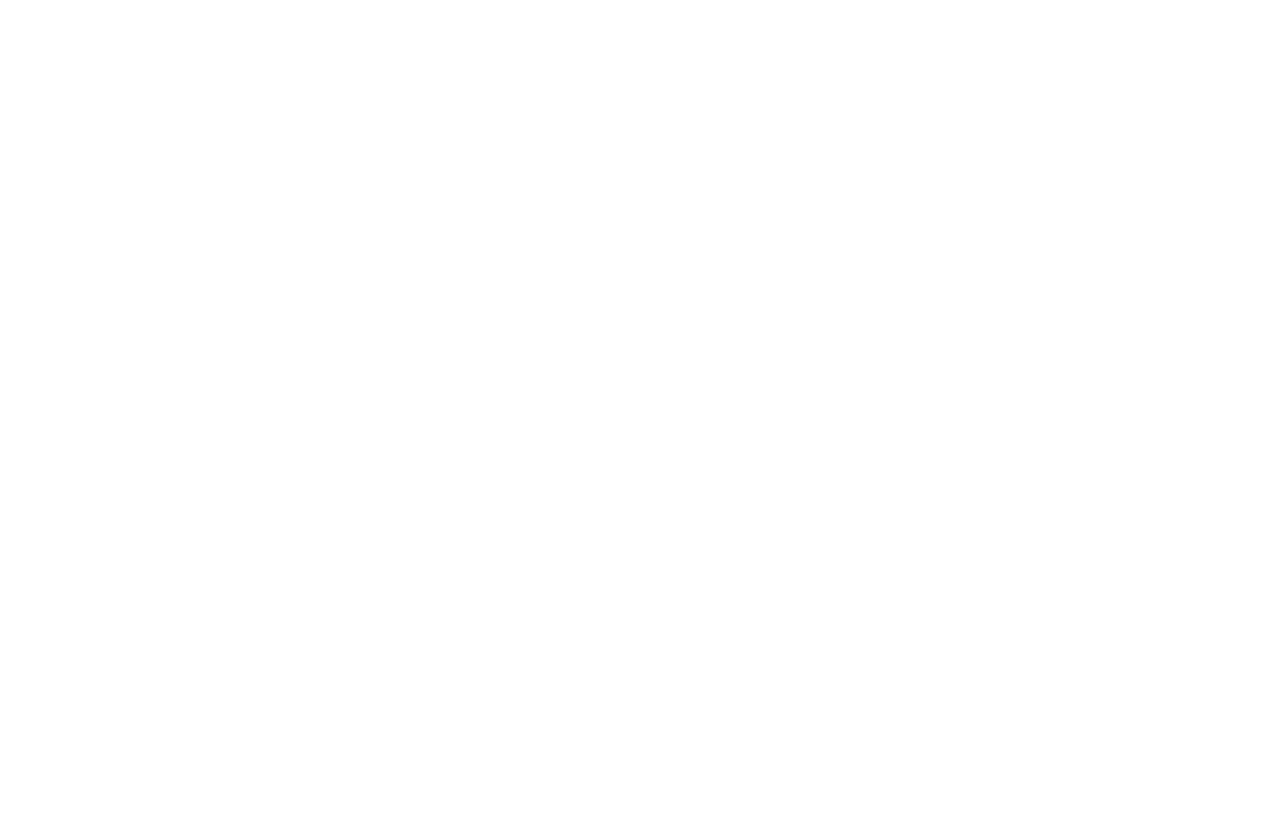
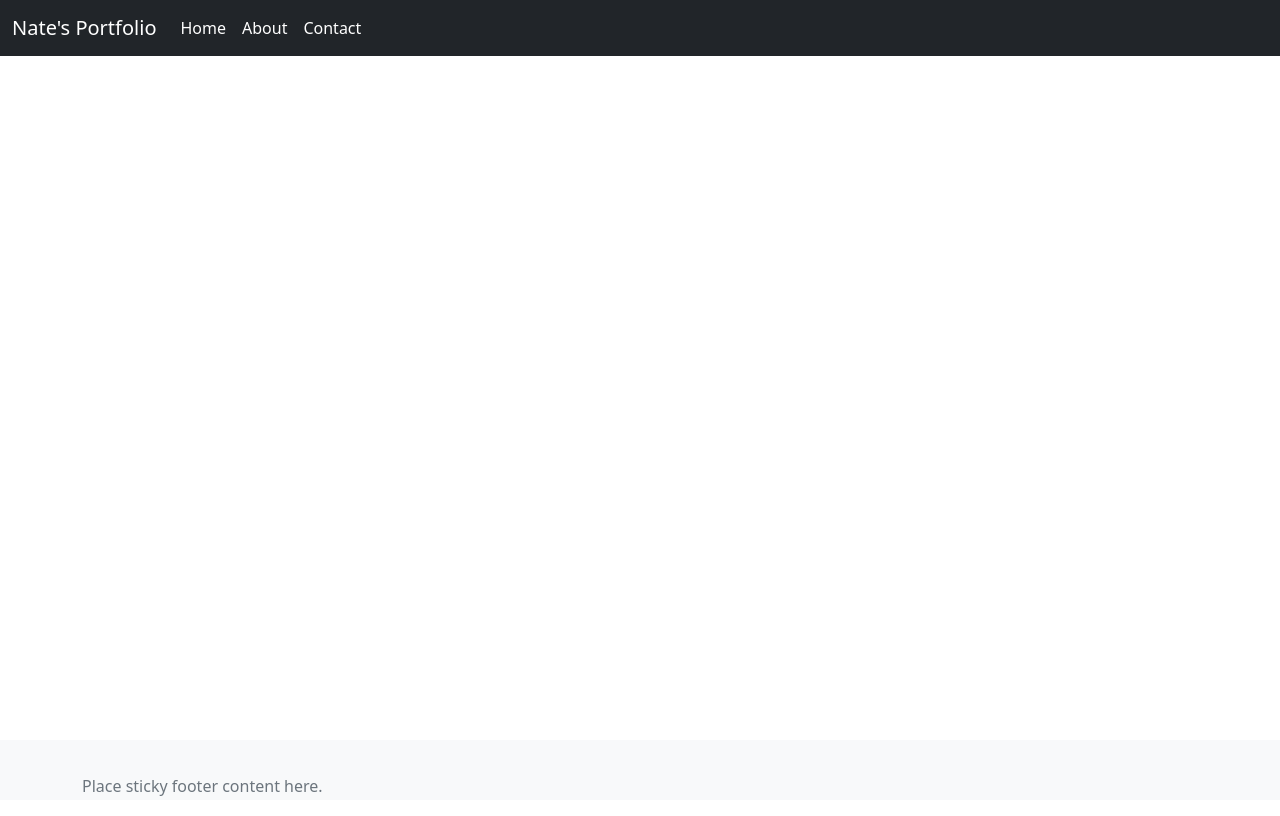
Before and after one commit to Nathaniel-Dominguez/portfolio-page, a plain HTML site: page contact.html in a window 1280 px wide. Drawn offline with nearby package versions, Linux system fonts and the light colour scheme.

Commit message:
added footer to contact page and nav bar

```diff
--- a/contact.html
+++ b/contact.html
@@ -0,0 +1,65 @@
+<!DOCTYPE html>
+
+<html lang="en">
+
+<head>
+
+  <title>Nate's Portfolio</title>
+
+  <meta charset="UTF-8" />
+
+  <meta name="viewport" content="width=device-width,initial-scale=1" />
+
+  <meta name="description" content="Portfolio" />
+
+  <link href="https://cdn.jsdelivr.net/npm/bootstrap@5.1.3/dist/css/bootstrap.min.css" rel="stylesheet" crossorigin="anonymous">
+
+  <link rel="stylesheet" href="https://cdn.jsdelivr.net/npm/bootstrap-icons@1.8.1/font/bootstrap-icons.css">
+
+  <link rel="stylesheet" type="text/css" href="https://nathaniel-dominguez.github.io/portfolio-page/styles/style.css" />
+
+</head>
+
+<body>
+  <div id="loader"></div>
+<header>
+  <nav class="navbar navbar-expand-md navbar-dark fixed-top bg-dark">
+  <div class="container-fluid">
+    <a class="navbar-brand" href="#">Nate's Portfolio</a>
+    <button class="navbar-toggler" type="button" data-bs-toggle="collapse" data-bs-target="#navbarCollapse" aria-controls="navbarCollapse" aria-expanded="false" aria-label="Toggle navigation">
+      <span class="navbar-toggler-icon"></span>
+    </button>
+    <div class="collapse navbar-collapse" id="navbarCollapse">
+      <ul class="navbar-nav me-auto mb-2 mb-md-0">
+        <li class="nav-item">
+          <a class="nav-link active" aria-current="page" href="index.html">Home</a>
+        </li>
+        <li class="nav-item">
+          <a class="nav-link active" aria-current="page" href="#">About</a>
+        </li>
+        <li class="nav-item">
+          <a class="nav-link active" aria-current="page" href="contact.html">Contact</a>
+        </li>
+      </ul>
+    </div>
+  </div>
+  </nav>
+</header>
+<main>
+
+  <footer class="footer mt-auto py-3 bg-light">
+  <div class="container">
+    <span class="text-muted">Place sticky footer content here.</span>
+  </div>
+  </footer>
+
+  <script type="text/javascript" src="https://nathaniel-dominguez.github.io/portfolio-page/app.js"></script>
+
+  <script src="https://code.jquery.com/jquery-3.6.0.min.js" crossorigin="anonymous"></script>
+
+  <script src="https://cdn.jsdelivr.net/npm/bootstrap@5.1.3/dist/js/bootstrap.bundle.min.js" integrity="sha384-ka7Sk0Gln4gmtz2MlQnikT1wXgYsOg+OMhuP+IlRH9sENBO0LRn5q+8nbTov4+1p" crossorigin="anonymous"></script>
+
+</main>
+</body>
+
+</html>
--- a/styles/style.css
+++ b/styles/style.css
@@ -130,3 +130,12 @@ body {
     margin-top: 7rem;
   }
 }
+
+.footer {
+  position: absolute;
+  bottom: 0;
+  width: 100%;
+  height: 60px;
+  line-height: 60px;
+  background-color: #f5f5f5;
+}
```
Also changed, not shown: index.html (+1 -1 lines).
